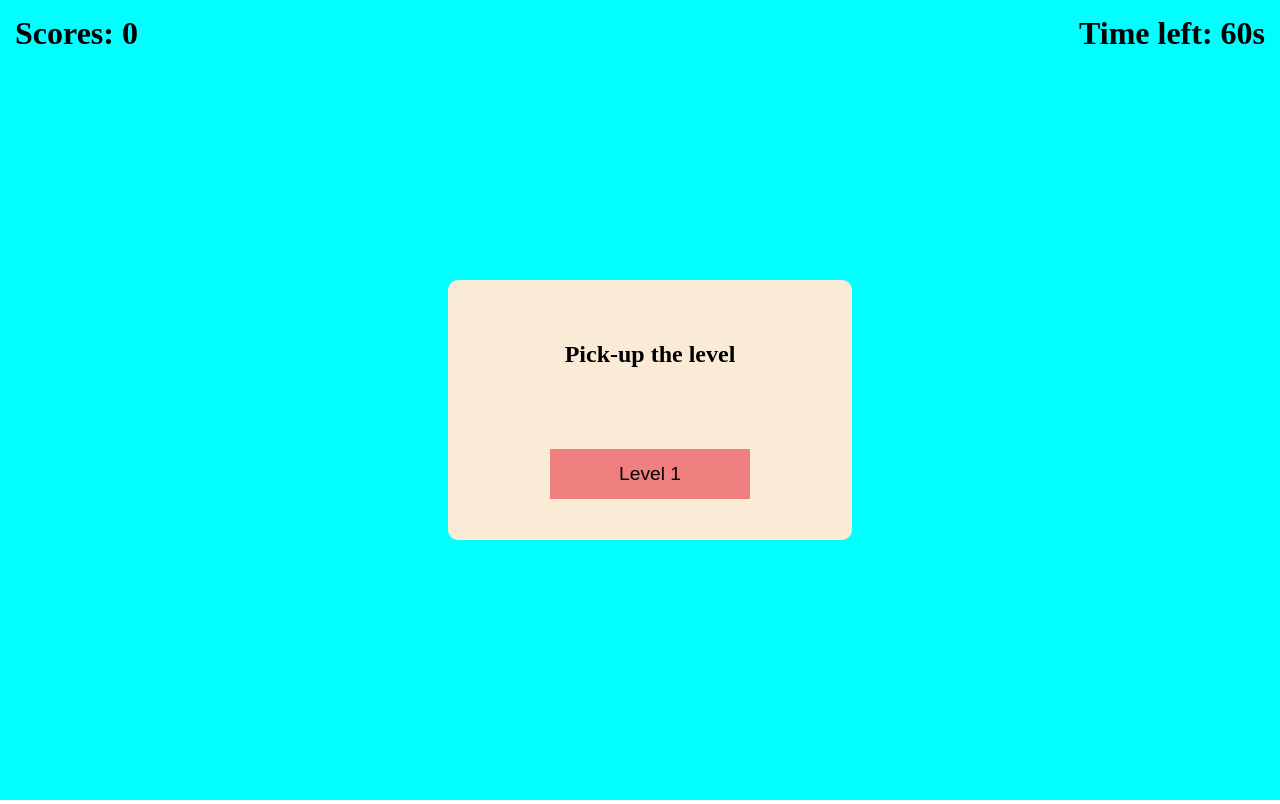
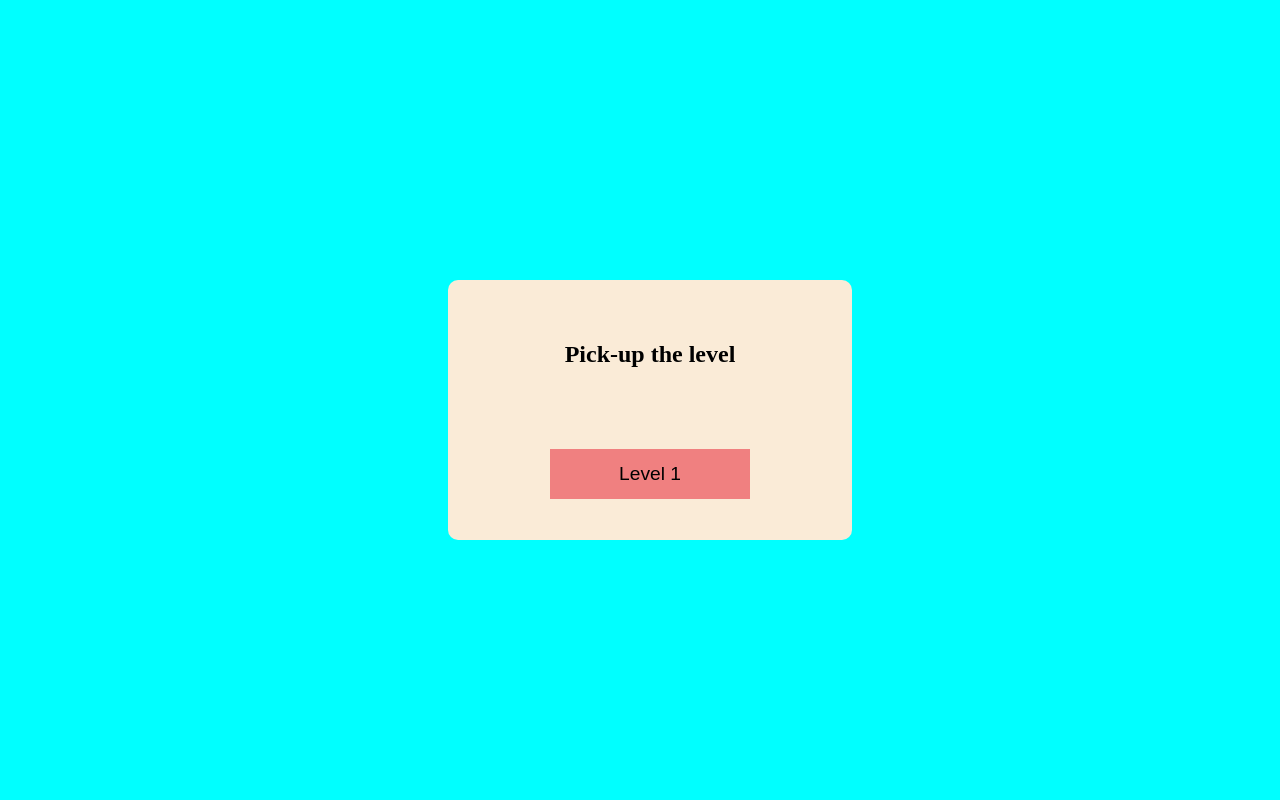
Before and after one commit to ctYurk15/canvas-3match, a plain HTML site: page index.html in a window 1280 px wide. Drawn offline with Linux system fonts and the light colour scheme.

Commit message:
Remove ui on game menu

```diff
--- a/index.html
+++ b/index.html
@@ -6,8 +6,8 @@
     <link rel="stylesheet" href="index.css">
   </head>
   <body>
-    <h1 id="scoresText">Scores: 0</h1>
-    <h1 id="timeText">Time left: 60s</h1>
+    <h1 id="scoresText" class="hidden">Scores: 0</h1>
+    <h1 id="timeText" class="hidden">Time left: 60s</h1>
     <div class="ui-container hidden" id="endTimeModal">
         <h2>Time is up!<h2>
         <h4 id="endTimeScoresText">Scores: 0</h4>
--- a/scripts/progress.js
+++ b/scripts/progress.js
@@ -27,6 +27,10 @@ class Progress
 
     updateUI()
     {
+        //show ui
+        this.scores_text_container.classList.remove('hidden');
+        this.time_text_container.classList.remove('hidden');
+
         this.scores_text_container.innerHTML = 'Scores: '+this.scores;
         this.time_text_container.innerHTML = 'Time left: '+this.current_seconds+'s';
     }
```
